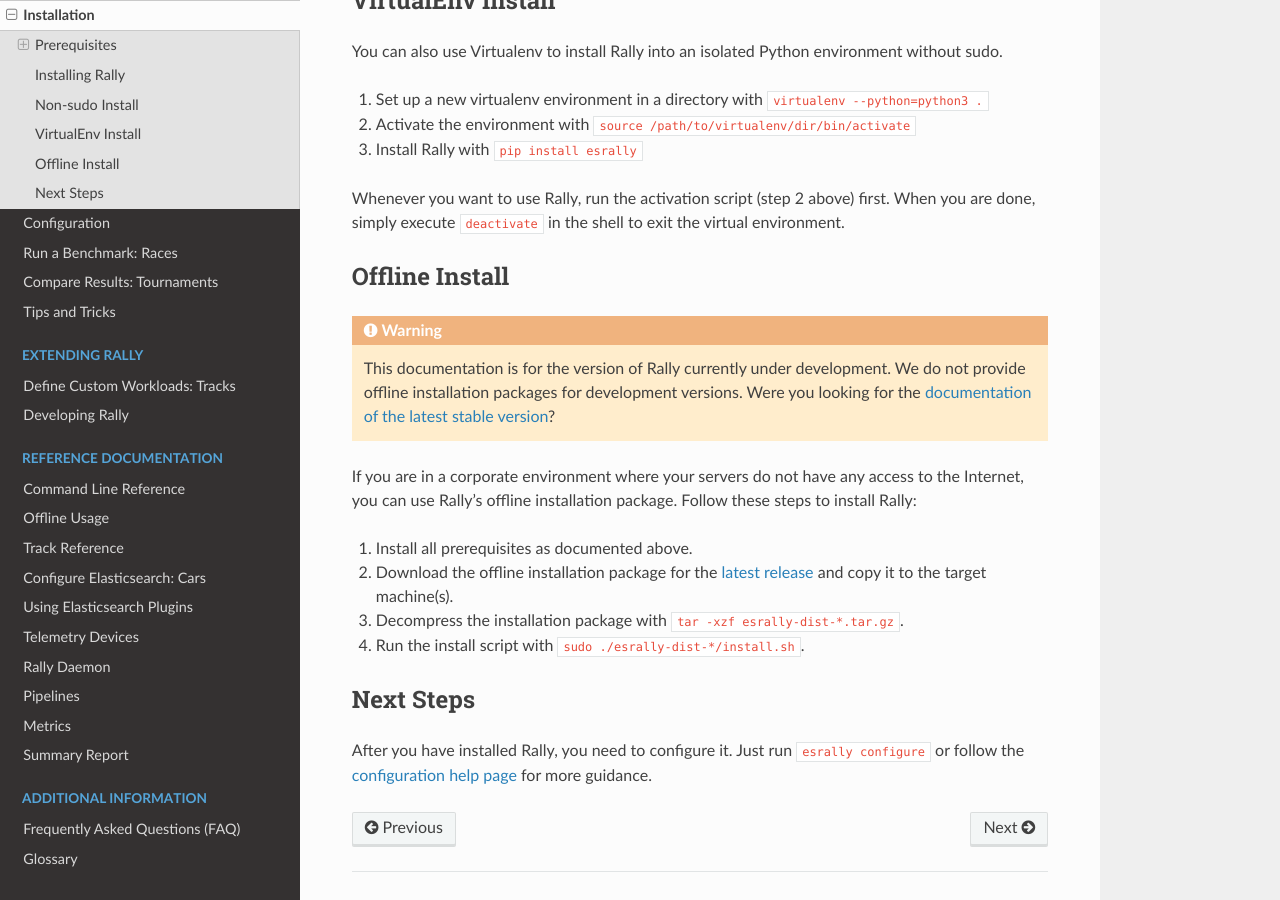
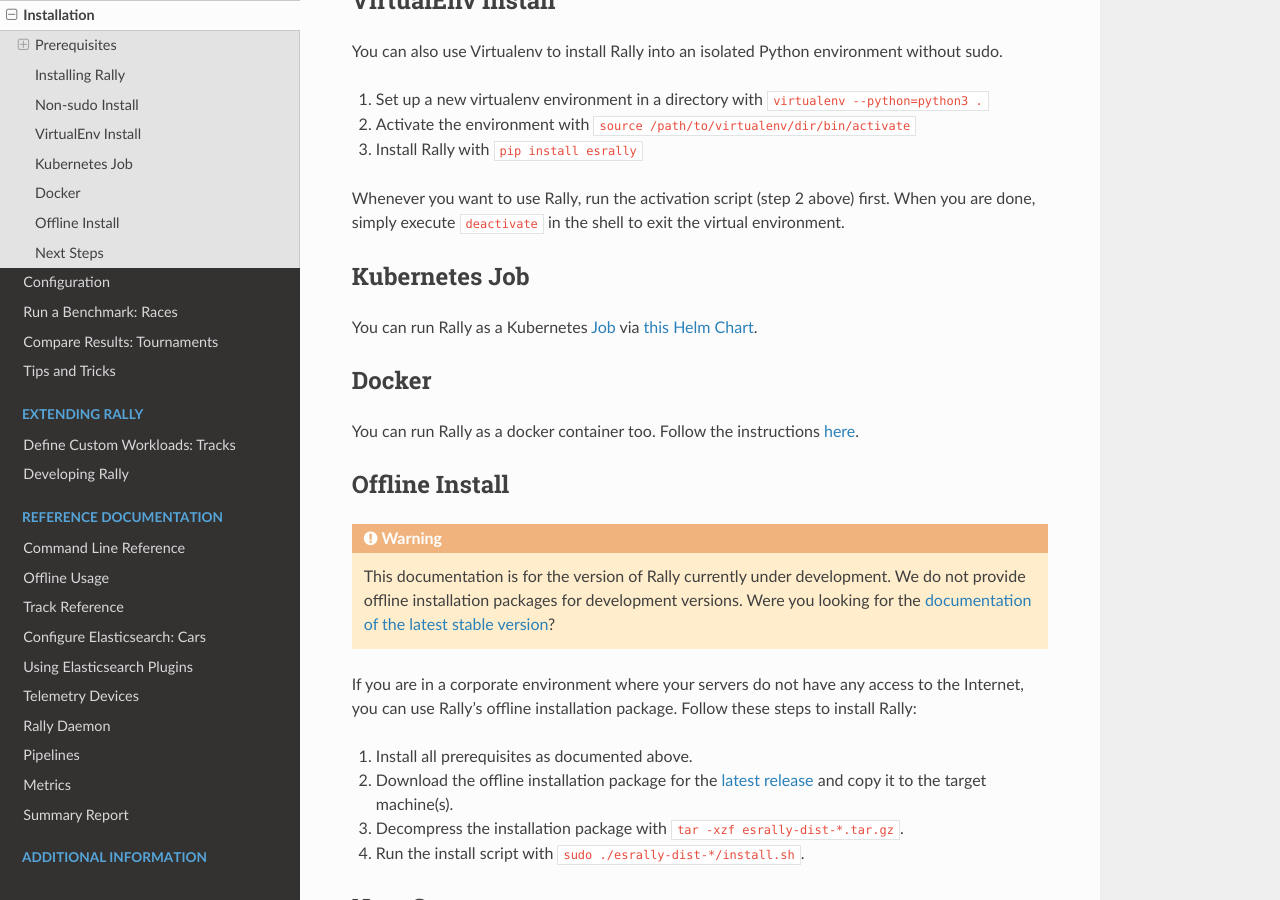
Before and after one commit to elastic/rally, a Sphinx documentation site: the page built from docs/install.rst, in a window 1280 px wide and 900 px high, scrolled down 2852 px. Built offline with Sphinx 7.4.7 and the Read the Docs theme 2.0.0, drawn with Linux system fonts in a browser that asks for light colours.

Commit message:
Add instructions to run Rally as a Kubernetes Job or a Docker container (#373)
Closes #355

```diff
--- a/docs/install.rst
+++ b/docs/install.rst
@@ -129,6 +129,16 @@
 
 .. _install_offline-install:
 
+Kubernetes Job
+--------------
+
+You can run Rally as a Kubernetes `Job <https://kubernetes.io/docs/concepts/workloads/controllers/jobs-run-to-completion/>`_ via `this <https://github.com/gdmello/elasticsearch-rally>`_ `Helm Chart <https://helm.sh/>`_.
+
+Docker
+------
+
+You can run Rally as a docker container too. Follow the instructions `here <https://github.com/gdmello/elasticsearch-rally/tree/master/docker>`_.
+
 Offline Install
 ---------------
 
```
